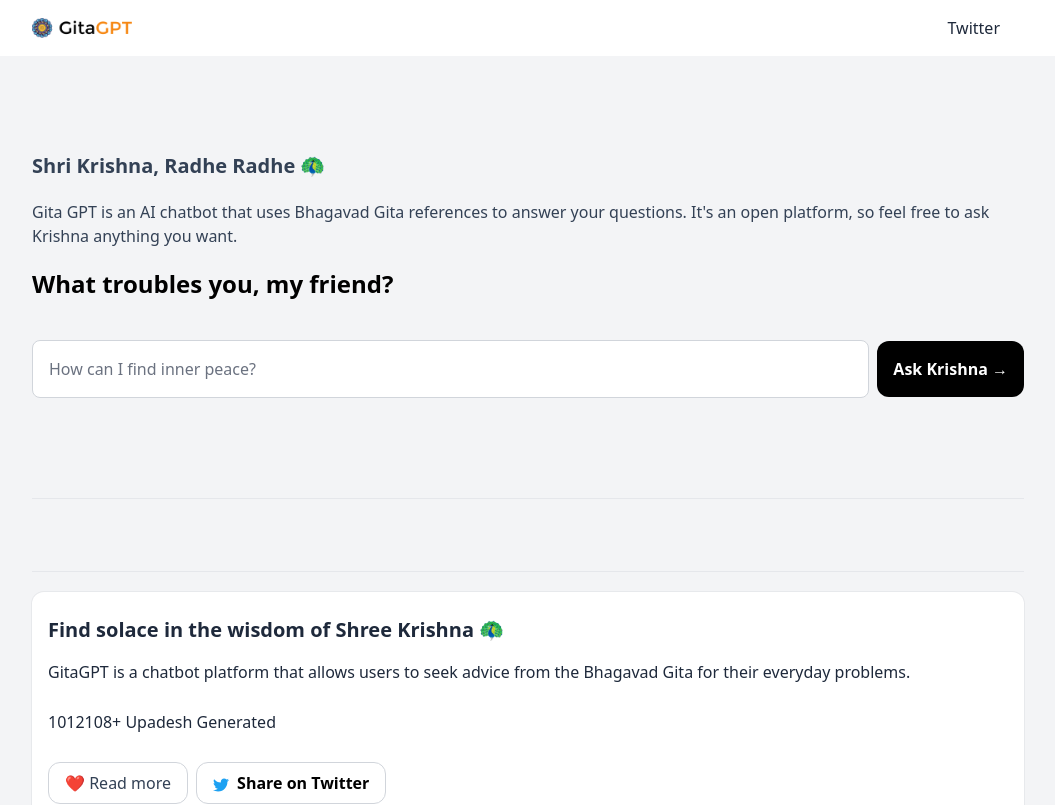
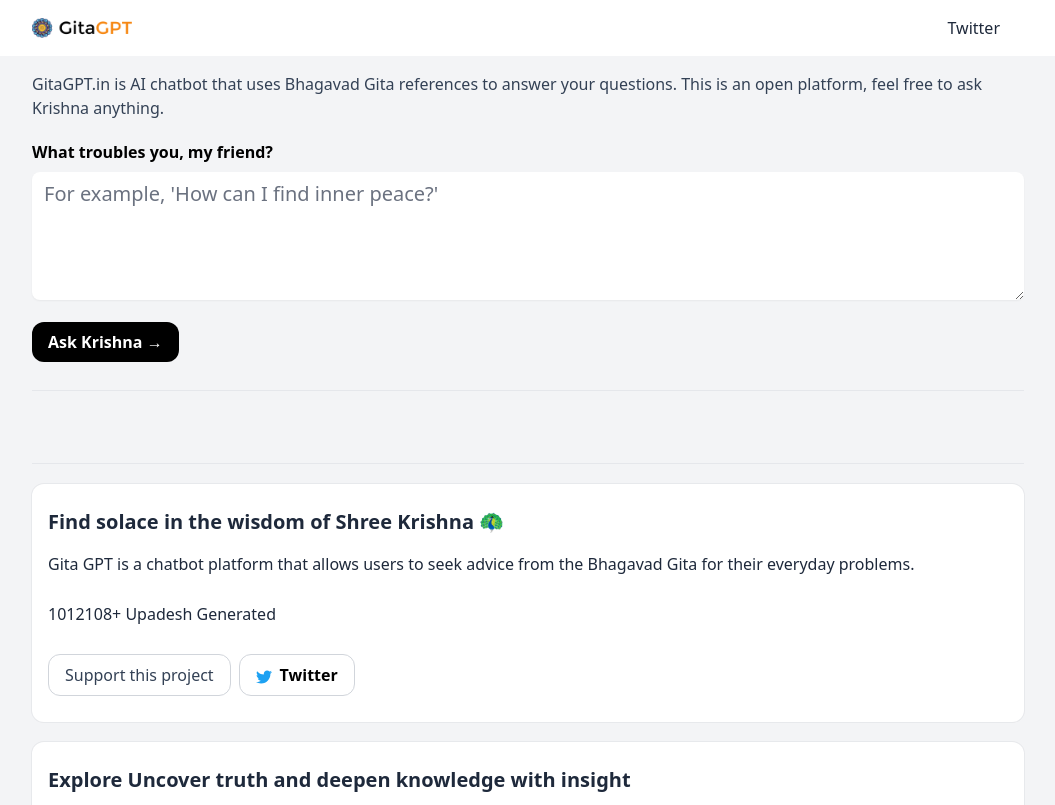
Before and after one commit to vxsahu/gitagpt, a Next.js app: page / in a window 1280 px wide. Shown: the top 805 px of the page, without its empty margins (112-1167 px from the left). Built offline with nearby package versions, Linux system fonts and the light colour scheme.

Commit message:
Update index.tsx

```diff
--- a/pages/index.tsx
+++ b/pages/index.tsx
@@ -103,14 +103,14 @@ const Home: NextPage = () => {
       </Head>
 
       <Header />
-      <main className="max-w-5xl innerbox flex flex-1 w-full flex-col p-4 my-10">
-        <div className="max-xl w-full my-10">
-          <p className="text-xl font-bold text-slate-700 mb-5">Shri Krishna, Radhe Radhe 🦚</p>
-          <p className="text-slate-700 mb-5">Gita GPT is an AI chatbot that uses Bhagavad Gita references to answer your questions. It's an open platform, so feel free to ask Krishna anything you want.</p>
-        <h2 className="sm:text-2xl text-xl font-bold mb-5">
-            What troubles you, my friend?</h2>
-          <div className="inset-y-0 left-0 flex items-center my-10">
-          <input value={gita}
+      <main className="max-w-5xl innerbox flex flex-1 w-full flex-col p-4">
+        <div className="max-xl w-full">
+        <p className="bg-primary-300 text-slate-700 mb-5">GitaGPT.in is AI chatbot that uses Bhagavad Gita references to answer your questions. This is an open platform, feel free to ask Krishna anything.</p>
+        <p className="text-base font-bold mb-2">
+            What troubles you, my friend?</p>
+          <div className="my-2">
+          <textarea
+            value={gita}
             onChange={(e) => setGita(e.target.value)}
             onInput={limitCharacters}
             onKeyDown={(e) => {
@@ -119,12 +119,13 @@ const Home: NextPage = () => {
                 generateGita(e);
               }
             }}
-  className="block w-full p-4 text-gray-900 border border-gray-300 rounded-lg bg-white focus:ring-gray-500 focus:border-gray-500 mr-2"
-  placeholder="How can I find inner peace?"
+            rows={4}
+            className="w-full text-xl font-light rounded-lg shadow-sm border-0 focus:outline-none focus:shadow-outline"
+            placeholder={"For example, 'How can I find inner peace?'"}
           />
           {!loading && (
             <button
-              className="bg-black rounded-xl text-white font-bold p-4 hover:bg-black/80 w-half flex-none flex"
+            className="bg-black rounded-xl text-white font-bold px-4 py-2 sm:mt-4 mt-5 hover:bg-black/80 w-half inline-block flex-wrap flex"
             onClick={(e) => generateGita(e)}
           >
             Ask Krishna &rarr;
@@ -132,7 +133,7 @@ const Home: NextPage = () => {
         )}
         {loading && (
           <button
-              className="bg-black rounded-xl text-white font-base p-4 hover:bg-black/80 w-half flex-none flex"
+            className="bg-black rounded-xl text-white font-medium px-4 py-2 sm:mt-4 mt-5 hover:bg-black/80"
             disabled
           >
             <LoadingDots color="white" style="large" />
@@ -145,7 +146,7 @@ const Home: NextPage = () => {
           reverseOrder={false}
           toastOptions={{ duration: 2000 }}
         />
-        <hr className="space-y-10 my-5" />
+        <hr className="my-5" />
 
         <ResizablePanel>
           <AnimatePresence mode="wait">
@@ -191,23 +192,23 @@ const Home: NextPage = () => {
         <div className="max-xl w-full whitespace-pre-line break-words rounded-xl bg-white p-4 mb-5 ring-1 ring-slate-900/5">
         <h2 className="text-xl font-bold text-slate-800 mx-auto py-2">Find solace in the wisdom of
 Shree Krishna 🦚</h2>
-<p className="mb-2.5 space-y-4 text-slate-800 py-2">GitaGPT is a chatbot platform that allows users to seek advice from the Bhagavad Gita for their everyday problems.</p>
+<p className="mb-2.5 space-y-4 text-slate-800 py-2">Gita GPT is a chatbot platform that allows users to seek advice from the Bhagavad Gita for their everyday problems.</p>
 <p className="mb-2.5 space-y-4 text-slate-800 py-2"> <span id="countUp" data-count-to="1012108" className="text-bold">1012108</span>+ Upadesh Generated</p>
               <a
               className="inline-block flex-warp w-half rounded-xl mr-2 border border-gray-300 bg-white px-4 py-2 text-slate-700 transition-colors hover:bg-gray-100 my-2.5"
               href="https://www.sahu4you.com/gita-gpt/" target="_blank" rel="noopener noreferrer"
               >
-              ❤️ Read more
+              Support this project
             </a>
             <a href="https://twitter.com/intent/tweet?text=Find%20solace%20in%20the%20wisdom%20of%20Shree%20Krishna%20%F0%9F%A6%9A%0A%0ABhagavad%20Gita%20AI%20App%0A%0Ahttps%3A//www.gitagpt.com" target="_blank" className="inline-block rounded-xl border border-gray-300 bg-white px-4 py-2 w-half font-bold transition-colors hover:bg-gray-100 my-2.5 hover:opacity-80">
               <svg className="text-[#1da1f2] w-4 h-4 mr-2 inline-block" aria-hidden="true" focusable="false" data-prefix="fab" data-icon="twitter" role="img" xmlns="http://www.w3.org/2000/svg" viewBox="0 0 512 512"><path fill="currentColor" d="M459.4 151.7c.325 4.548 .325 9.097 .325 13.65 0 138.7-105.6 298.6-298.6 298.6-59.45 0-114.7-17.22-161.1-47.11 8.447 .974 16.57 1.299 25.34 1.299 49.06 0 94.21-16.57 130.3-44.83-46.13-.975-84.79-31.19-98.11-72.77 6.498 .974 12.99 1.624 19.82 1.624 9.421 0 18.84-1.3 27.61-3.573-48.08-9.747-84.14-51.98-84.14-102.1v-1.299c13.97 7.797 30.21 12.67 47.43 13.32-28.26-18.84-46.78-51.01-46.78-87.39 0-19.49 5.197-37.36 14.29-52.95 51.65 63.67 129.3 105.3 216.4 109.8-1.624-7.797-2.599-15.92-2.599-24.04 0-57.83 46.78-104.9 104.9-104.9 30.21 0 57.5 12.67 76.67 33.14 23.72-4.548 46.46-13.32 66.6-25.34-7.798 24.37-24.37 44.83-46.13 57.83 21.12-2.273 41.58-8.122 60.43-16.24-14.29 20.79-32.16 39.31-52.63 54.25z"></path></svg>
-              Share on Twitter
+              Twitter
             </a>
 
 </div>
         <div className="max-xl w-full whitespace-pre-line break-words rounded-xl bg-white p-4 mb-5 ring-1 ring-slate-900/5">
         <h2 className="text-xl font-bold text-slate-800 mx-auto py-2">
-            Experience Gita with AI to Uncover truth and deepen knowledge with insight.
+            Explore Uncover truth and deepen knowledge with insight
         </h2>
         <p className="mb-2.5 space-y-4 text-slate-800 py-2">
               Bhagavad Gita holds the key to unlocking answers to every query and challenges. Ask anything like any miracle, powerful mantras that help in real life.</p>
```
Lines whose indentation alone changed are shown as unchanged.
